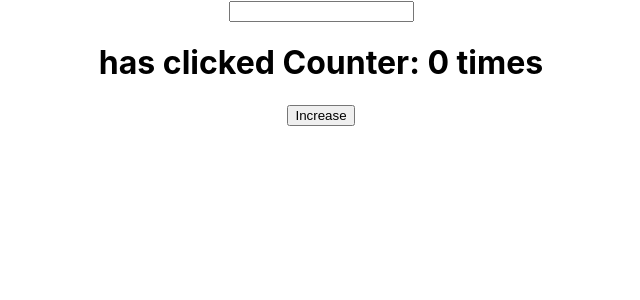
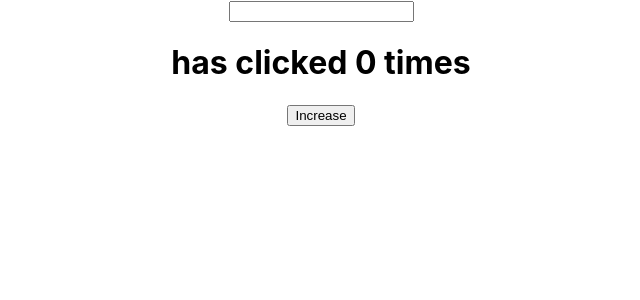
Before and after one commit to AnnaIerchenko/react_hooks, a React (Create React App) app: page / in a window 1280 px wide. Shown: the top 300 px of the page, without its empty margins (319-959 px from the left). Built offline with nearby package versions, Linux system fonts and the light colour scheme.

Commit message:
useState for object value in the state

```diff
--- a/src/components/Counter.js
+++ b/src/components/Counter.js
@@ -1,19 +1,44 @@
 import React, { useState } from 'react'
 
 const Counter = () => {
-  const [counter, setCounter] = useState(0)
-  const [name, setName] = useState("")
+  // const [counter, setCounter] = useState(0)
+  // const [name, setName] = useState("")
+  // function increaseCounter() {
+  //   setCounter(counter + 1)
+  // }
+
+  // return (
+  //       <div>
+  //         <input type="text" onChange={(e) => setName(e.target.value)}/ >
+  //         <h1>{name} has clicked Counter: {counter} times</h1>
+  //         <button onClick={increaseCounter}>Increase</button>
+  //       </div>
+  //     )
+  //   }
+
+  //for obj val in state
+  //useState is function to add State to functional component
+  const [details, setDetails] = useState({counter: 0, name: " "})
   function increaseCounter() {
-    setCounter(counter + 1)
+    setDetails((prev) => ({
+      ...prev,
+      counter: prev.counter + 1,
+    }))
   }
-
+  function handleNameCHange(e){
+    setDetails((prev) => ({
+      ...prev,
+      name: e.target.value
+    }))
+  }
 return (
     <div>
-          <input type="text" onChange={(e) => setName(e.target.value)}/ >
-          <h1>{name} has clicked Counter: {counter} times</h1>
+      <input type='text' onChange={handleNameCHange} />
+      <h1>
+        {details.name} has clicked {details.counter} times
+      </h1>
       <button onClick={increaseCounter}>Increase</button>
     </div>
   )
 }
-
 export default Counter
```
Lines whose indentation alone changed are shown as unchanged.
